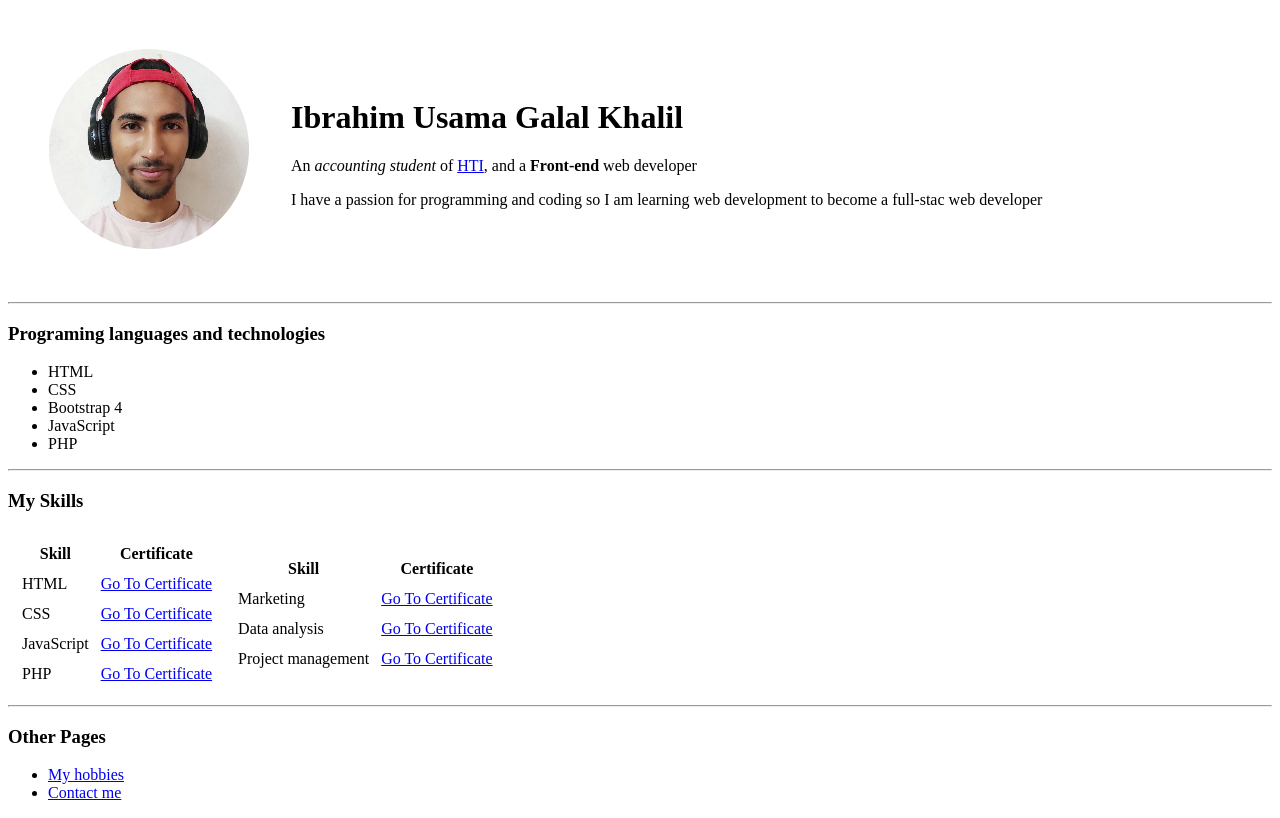
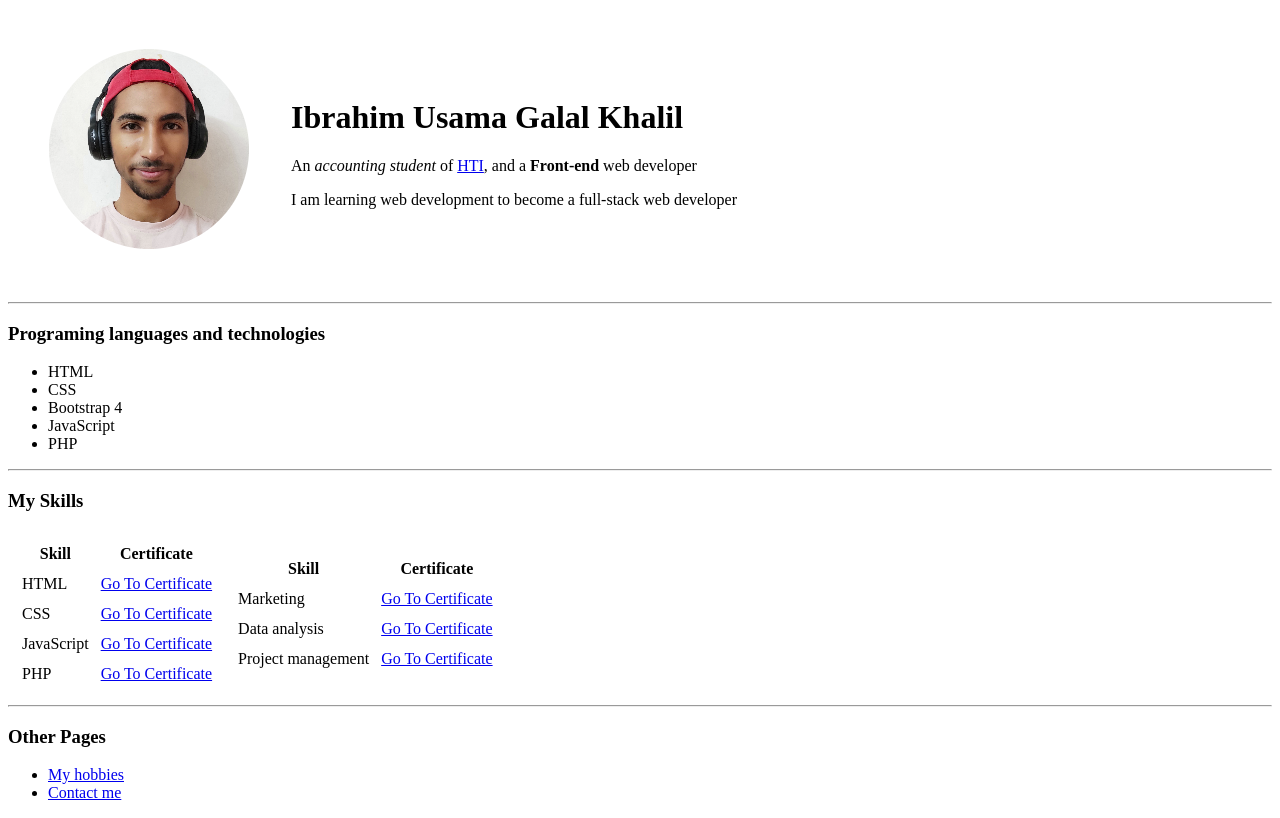
Before and after one commit to IbrahimMakarem/cv, a plain HTML site: page index.html in a window 1280 px wide. Drawn offline with Linux system fonts and the light colour scheme.

Commit message:
update the index.html file

```diff
--- a/index.html
+++ b/index.html
@@ -16,7 +16,7 @@
 
 				<p>An <em>accounting student</em> of <a href="http://hti.edu.eg/">HTI</a>, and a <strong>Front-end</strong> web developer</p>
 
-				<p>I have a passion for programming and coding so I am learning web development to become a full-stac web developer</p>
+				<p>I am learning web development to become a full-stack web developer</p>
 			</td>
 		</tr>
 	</table>
```
